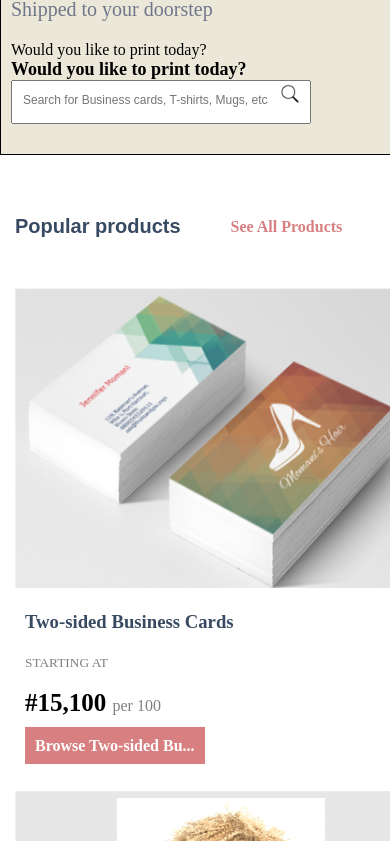
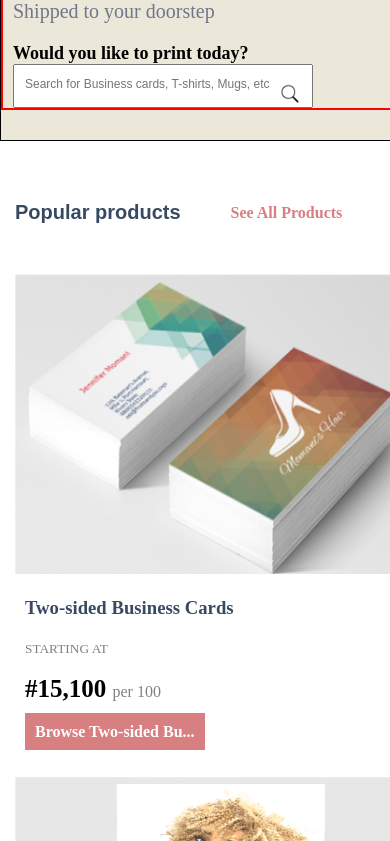
Before and after one commit to DevNurse/Printivo, a plain HTML site: page index.html in a window 390 px wide. Shown: the part 221-1062 px from the top of the page. Drawn offline with Linux system fonts and the light colour scheme.

Commit message:
printivo version 3

```diff
--- a/index.html
+++ b/index.html
@@ -52,7 +52,6 @@
         <div class="text">
             <h1>Quality Prints</h1>
             <p class="doorstep">Shipped to your doorstep</p>
-             <p class="print">Would you like to print today?</p>
             <label for="search">Would you like to print today?</label><br>
             <input type="text" id="search" placeholder="Search for Business cards, T-shirts, Mugs, etc">
             <a href="#"><img src="printivo images/icons8-search-50.png" alt="search icon" width="20px" class="searchicon"></a>
--- a/style.css
+++ b/style.css
@@ -103,6 +103,7 @@
     font-size: 90px;
     margin-bottom: 20px;
     color: #384A62;
+    /* padding-left: -40px; */
 }
 .doorstep{
     font-size: 40px;
@@ -388,6 +389,7 @@ footer{
 .text{
     width: 400px;
     padding: 0px 0px 0px 10px;
+    border: 2px solid red;
 }
 .text h1{
     font-size: 40px;
@@ -396,6 +398,7 @@ footer{
 .doorstep{
     font-size: 20px;
     margin-bottom: 20px;
+
 }
 label{
     font-size: 18px;
```
